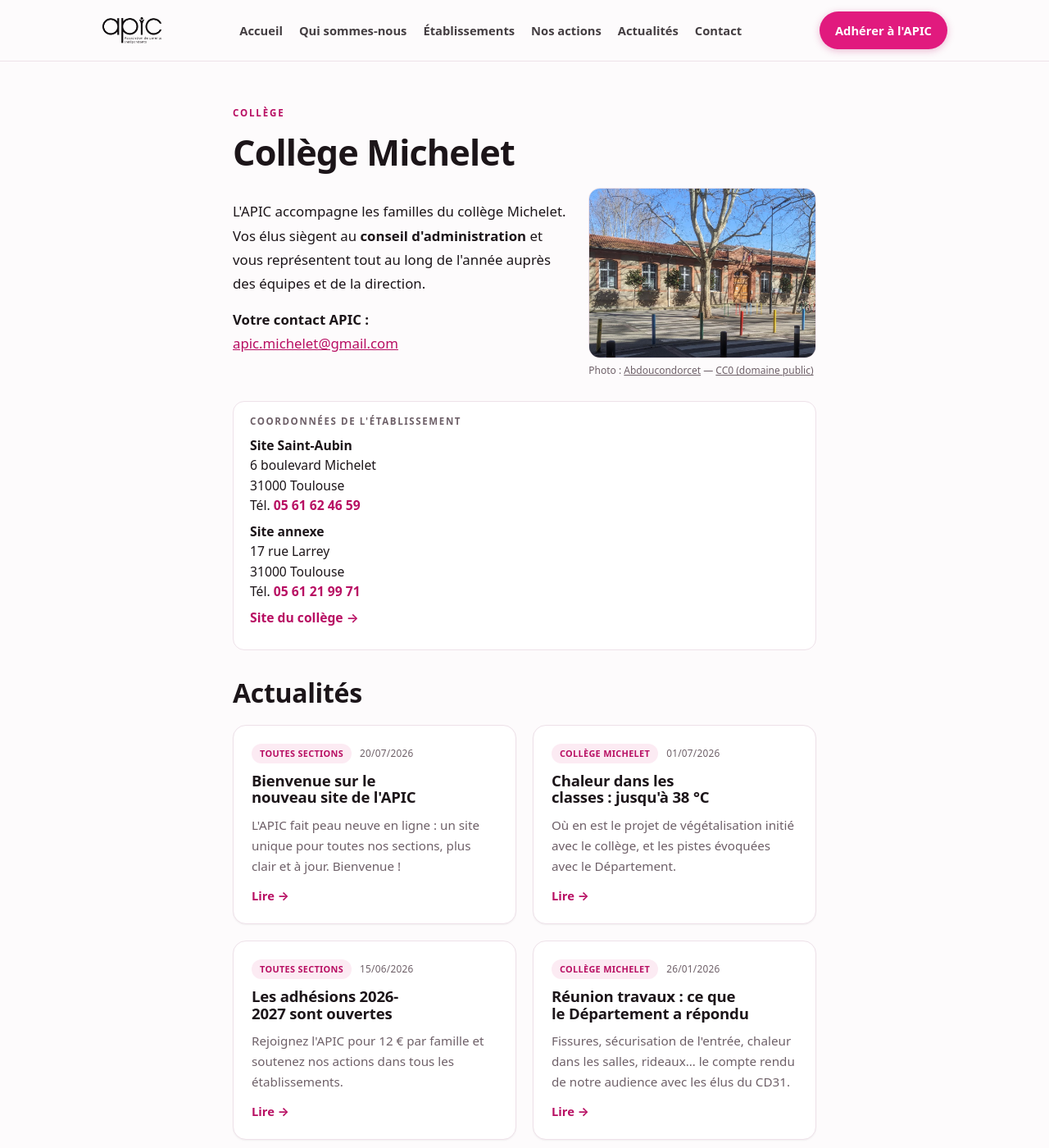
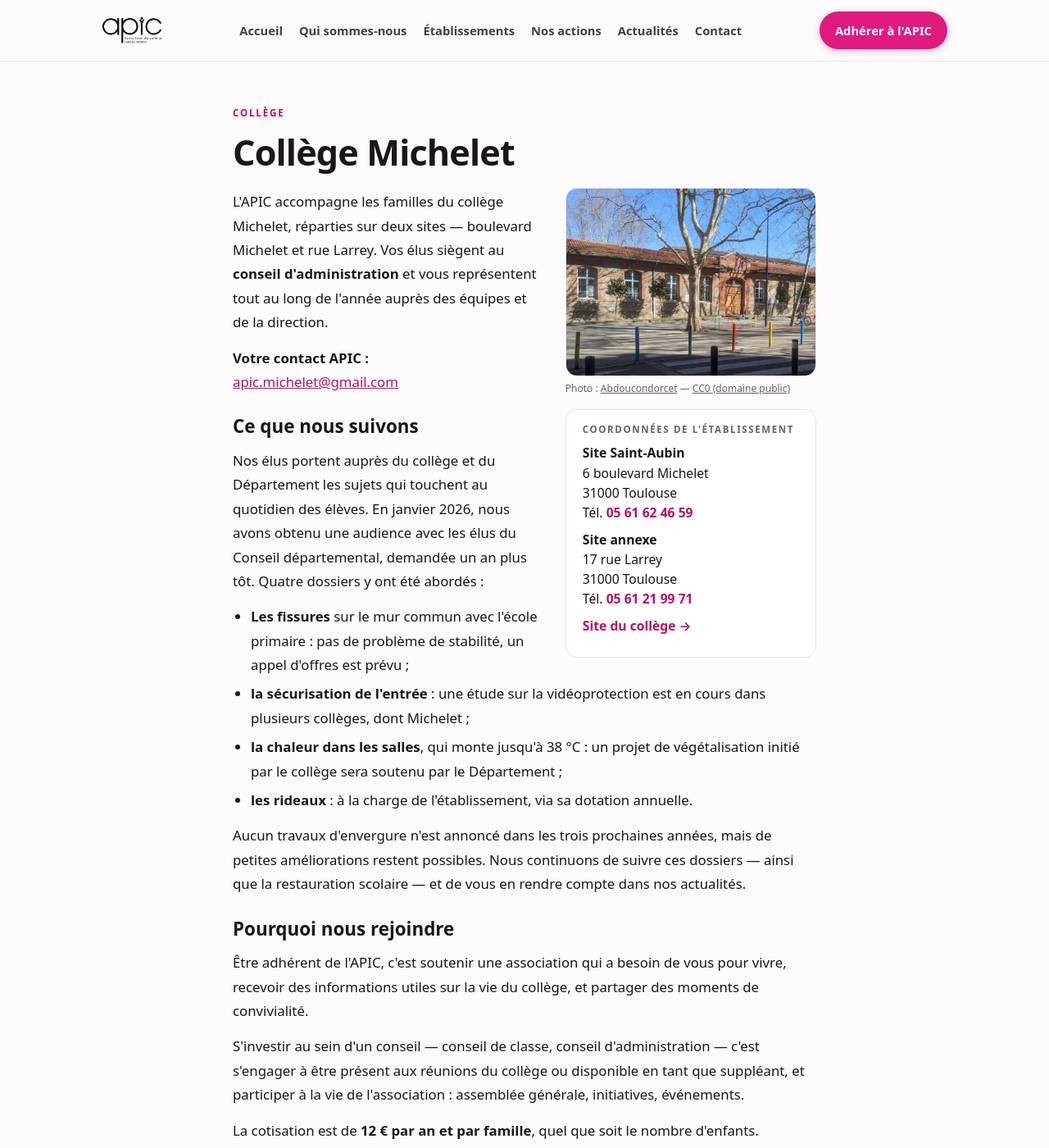
Before and after one commit to apic-parents/apic-parents-site, a Jekyll site: the page built from college-michelet.html, in a window 1280 px wide and 1400 px high. Shown: the whole window at 82% size. Built offline with Jekyll 4.4.1, drawn with Linux system fonts in a browser that asks for light colours; some of the changed text lies outside the part shown.

Commit message:
Add files via upload

```diff
--- a/college-michelet.html
+++ b/college-michelet.html
@@ -7,23 +7,52 @@
 <article class="wrap post">
   <span class="eyebrow">Collège</span>
   <h1>Collège Michelet</h1>
-  <div class="etab-head">
-    <div class="post-body">
-    <p>L'APIC accompagne les familles du collège Michelet. Vos élus siègent au <strong>conseil d'administration</strong> et vous représentent tout au long de l'année auprès des équipes et de la direction.</p>
+
+  <aside class="etab-aside">
+    <figure class="etab-photo">
+      <img src="{{ '/assets/etab-college-michelet.jpg' | relative_url }}" alt="Collège Michelet">
+      <figcaption class="credit">Photo : <a href="https://commons.wikimedia.org/wiki/File:Coll%C3%A8ge_Michelet,_6_boulevard_Michelet_-_fa%C3%A7ade_(Toulouse).jpg" target="_blank" rel="noopener">Abdoucondorcet</a> &mdash; <a href="https://creativecommons.org/publicdomain/zero/1.0/deed.fr" target="_blank" rel="noopener">CC0 (domaine public)</a></figcaption>
+    </figure>
+    <div class="infobox">
+      <h3>Coordonnées de l'établissement</h3>
+      <p><strong>Site Saint-Aubin</strong><br>6 boulevard Michelet<br>31000 Toulouse<br>Tél. <a href="tel:+33561624659">05 61 62 46 59</a></p>
+      <p><strong>Site annexe</strong><br>17 rue Larrey<br>31000 Toulouse<br>Tél. <a href="tel:+33561219971">05 61 21 99 71</a></p>
+      <p><a href="https://michelet.ecollege.haute-garonne.fr/" target="_blank" rel="noopener">Site du collège &rarr;</a></p>
+    </div>
+  </aside>
+
+  <div class="post-body">
+    <p>L'APIC accompagne les familles du collège Michelet, réparties sur deux sites — boulevard Michelet et rue Larrey. Vos élus siègent au <strong>conseil d'administration</strong> et vous représentent tout au long de l'année auprès des équipes et de la direction.</p>
+
     <p><strong>Votre contact APIC :</strong><br>
     <a href="mailto:apic.michelet@gmail.com">apic.michelet@gmail.com</a></p>
+
+    <h2>Ce que nous suivons</h2>
+    <p>Nos élus portent auprès du collège et du Département les sujets qui touchent au quotidien des élèves. En janvier 2026, nous avons obtenu une audience avec les élus du Conseil départemental, demandée un an plus tôt. Quatre dossiers y ont été abordés :</p>
+    <ul>
+      <li><strong>Les fissures</strong> sur le mur commun avec l'école primaire : pas de problème de stabilité, un appel d'offres est prévu ;</li>
+      <li><strong>la sécurisation de l'entrée</strong> : une étude sur la vidéoprotection est en cours dans plusieurs collèges, dont Michelet ;</li>
+      <li><strong>la chaleur dans les salles</strong>, qui monte jusqu'à 38 °C : un projet de végétalisation initié par le collège sera soutenu par le Département ;</li>
+      <li><strong>les rideaux</strong> : à la charge de l'établissement, via sa dotation annuelle.</li>
+    </ul>
+    <p>Aucun travaux d'envergure n'est annoncé dans les trois prochaines années, mais de petites améliorations restent possibles. Nous continuons de suivre ces dossiers — ainsi que la restauration scolaire — et de vous en rendre compte dans nos actualités.</p>
+
+    <h2>Pourquoi nous rejoindre</h2>
+    <p>Être adhérent de l'APIC, c'est soutenir une association qui a besoin de vous pour vivre, recevoir des informations utiles sur la vie du collège, et partager des moments de convivialité.</p>
+    <p>S'investir au sein d'un conseil — conseil de classe, conseil d'administration — c'est s'engager à être présent aux réunions du collège ou disponible en tant que suppléant, et participer à la vie de l'association : assemblée générale, initiatives, événements.</p>
+    <p>La cotisation est de <strong>12 € par an et par famille</strong>, quel que soit le nombre d'enfants.</p>
+
+    <div class="infobox">
+      <h3>La boutique du collège Michelet</h3>
+      <p>L'APIC organise une vente de goodies au logo du collège pour soutenir les projets pédagogiques : <strong>sweats, t-shirts, stylos et stickers</strong>.</p>
+      <p><a class="btn btn-rose" href="https://www.helloasso.com/associations/apic31/boutiques/vente-de-sweats-et-t-shirts-au-logo-du-college-michelet" target="_blank" rel="noopener">Commander en ligne</a></p>
     </div>
-    <figure class="etab-photo">
-    <img src="{{ '/assets/etab-college-michelet.jpg' | relative_url }}" alt="Collège Michelet">
-    <figcaption class="credit">Photo : <a href="https://commons.wikimedia.org/wiki/File:Coll%C3%A8ge_Michelet,_6_boulevard_Michelet_-_fa%C3%A7ade_(Toulouse).jpg" target="_blank" rel="noopener">Abdoucondorcet</a> &mdash; <a href="https://creativecommons.org/publicdomain/zero/1.0/deed.fr" target="_blank" rel="noopener">CC0 (domaine public)</a></figcaption>
-    </figure>
   </div>
 
-  <div class="infobox">
-    <h3>Coordonnées de l'établissement</h3>
-    <p><strong>Site Saint-Aubin</strong><br>6 boulevard Michelet<br>31000 Toulouse<br>Tél. <a href="tel:+33561624659">05 61 62 46 59</a></p>
-    <p><strong>Site annexe</strong><br>17 rue Larrey<br>31000 Toulouse<br>Tél. <a href="tel:+33561219971">05 61 21 99 71</a></p>
-    <p><a href="https://michelet.ecollege.haute-garonne.fr/" target="_blank" rel="noopener">Site du collège &rarr;</a></p>
+  <div class="callout">
+    <p><strong>Rejoignez notre équipe au collège Michelet !</strong> Nous représentons tous les parents, adhérents ou non. N'hésitez pas à nous écrire pour toute question, toute difficulté, ou simplement pour savoir comment participer.</p>
+    <p><a href="mailto:apic.michelet@gmail.com">apic.michelet@gmail.com</a></p>
+    <p><a class="btn btn-rose" href="https://www.helloasso.com/associations/apic31/adhesions/bulletin-d-inscription-a-l-apic-2026-2027">Adhérer à l'APIC</a></p>
   </div>
 
   {% assign p1 = site.posts | where: "etablissement", page.etab %}
```
